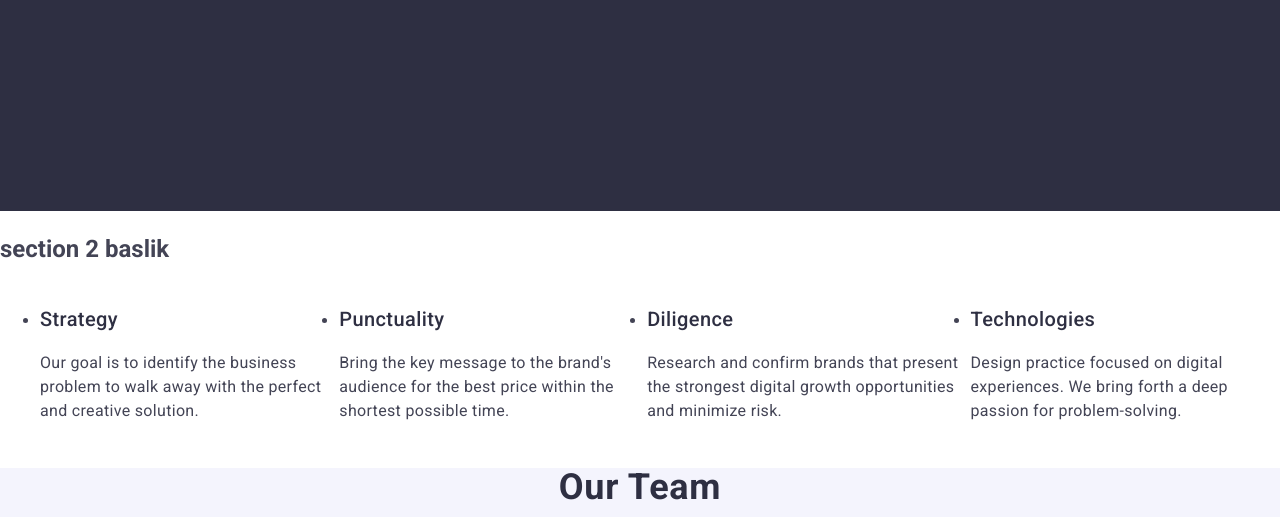
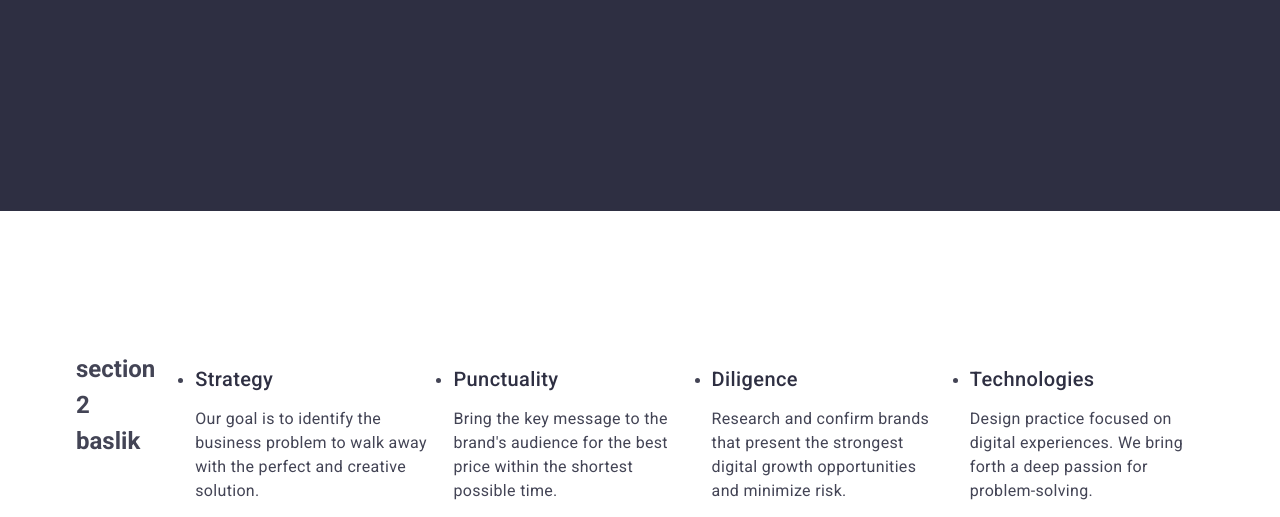
Before and after one commit to mstalas42/goit-markup-hw-03, a plain HTML site: page index.html in a window 1280 px wide. Shown: the part 435-952 px from the top of the page. Drawn offline with nearby package versions, Linux system fonts and the light colour scheme.

Commit message:
ikinci bölüm bitti

```diff
--- a/css/styles.css
+++ b/css/styles.css
@@ -4,7 +4,7 @@ body {
   color: #434455;
   background-color: #ffffff;
 }
-.ana-menu-bir{
+.ana-menu-bir {
   border-bottom: 1px solid #e7e9fc;
 }
 .container {
@@ -48,10 +48,9 @@ body {
 .item:focus {
   color: #404bbf;
 }
-.adres-menu{
+.adres-menu {
   display: flex;
   gap: 40px;
-
 }
 .adr {
   font-size: 16px;
@@ -68,7 +67,6 @@ body {
 .section-one {
   background-color: #2e2f42;
   padding: 188px 0;
-
 }
 .baslik-one {
   font-size: 56px;
@@ -93,7 +91,6 @@ body {
   height: 56px;
   border: none;
   border-radius: 4px;
-
 }
 .button-order:hover {
   background-color: #404bbf;
@@ -101,12 +98,26 @@ body {
 .button-order:focus {
   background-color: #404bbf;
 }
+.section-two {
+  padding: 120px 0;
+}
+.visually-hidden {
+}
+.liste-basi {
+  display: flex;
+  gap: 24px;
+}
+.birinci-liste {
+  width: calc((100% - 72px) / 4);
+}
 .section-two-baslik-three {
   font-weight: 500;
   font-size: 20px;
   line-height: 1.2;
   letter-spacing: 0.02em;
   color: #2e2f42;
+  margin-bottom: 8px;
+
 }
 .section-two-paragraf {
   font-size: 16px;
--- a/index.html
+++ b/index.html
@@ -93,38 +93,39 @@
         </section>
 
       <!--section 2-->
-      <section>
-        <h2>section 2 baslik</h2>
-        <ul>
-          <li>
+      <section class="section-two">
+        <div class="container">
+        <h2 class="visually-hidden">section 2 baslik</h2>
+        <ul class="liste-basi">
+          <li class="birinci-liste">
             <h3 class="section-two-baslik-three">Strategy</h3>
             <p class="section-two-paragraf">
               Our goal is to identify the business problem to walk away with the
               perfect and creative solution.
             </p>
           </li>
-          <li>
+          <li class="birinci-liste">
             <h3 class="section-two-baslik-three">Punctuality</h3>
             <p class="section-two-paragraf">
               Bring the key message to the brand's audience for the best price
               within the shortest possible time.
             </p>
           </li>
-          <li>
+          <li class="birinci-liste">
             <h3 class="section-two-baslik-three">Diligence</h3>
             <p class="section-two-paragraf">
               Research and confirm brands that present the strongest digital
               growth opportunities and minimize risk.
             </p>
           </li>
-          <li>
+          <li class="birinci-liste">
             <h3 class="section-two-baslik-three">Technologies</h3>
             <p class="section-two-paragraf">
               Design practice focused on digital experiences. We bring forth a
               deep passion for problem-solving.
             </p>
           </li>
-        </ul>
+        </ul></div>
       </section>
       <!--section 3-->
       <section class="section-three">
```
